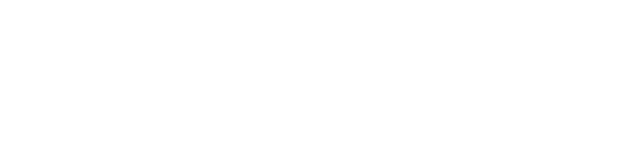
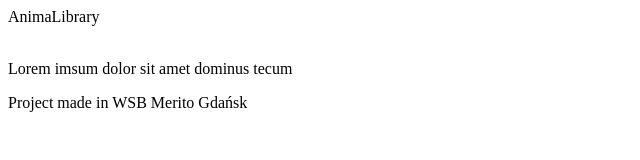
Before and after one commit to kollanpame/mwwp, a plain HTML site: page index.html in a window 1280 px wide. Shown: the whole page, without its empty margins (0-640 px from the left). Drawn offline with Linux system fonts and the light colour scheme.

Commit message:
Added image

```diff
--- a/index.html
+++ b/index.html
@@ -6,6 +6,15 @@
     <title>Document</title>
 </head>
 <body>
-
+    <header>
+        AnimaLibrary
+    </header>
+    <main>
+        <section>
+            <img scr = "./img/zebra.jpg" alt="">
+            <p> Lorem imsum dolor sit amet dominus tecum</p>
+        </section>
+    </main>
+    <footer>Project made in WSB Merito Gdańsk</footer>
 </body>
 </html>
```
